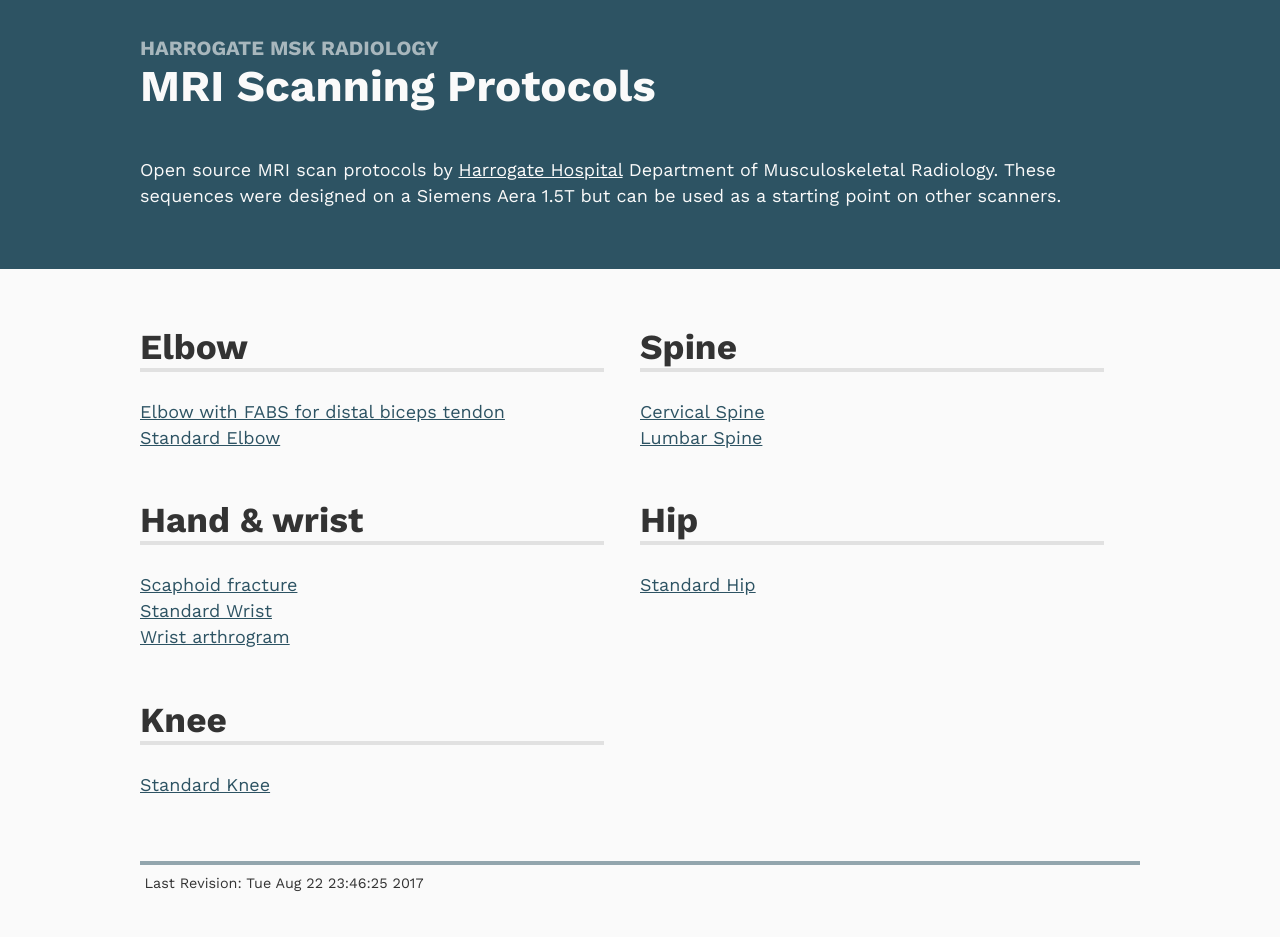
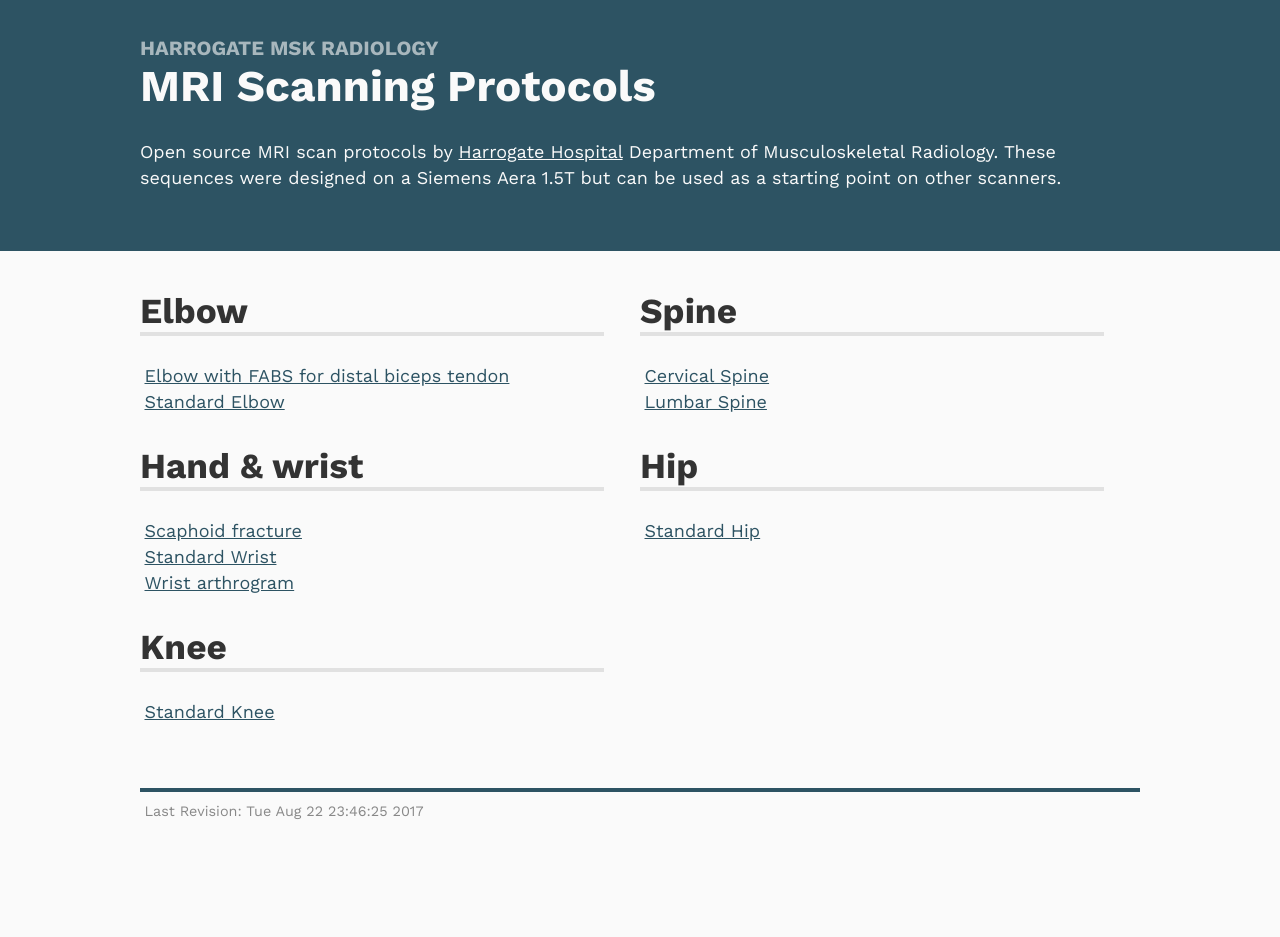
Before and after one commit to harrogatemsk/harrogatemsk.github.io, a Jekyll site: the page built from index.html, in a window 1280 px wide. Built offline with Jekyll 4.4.1, drawn with Linux system fonts in a browser that asks for light colours; after the commit the page ends 900 px from its top, so only the background shows below that.

Commit message:
Update style.scss

```diff
--- a/assets/css/style.scss
+++ b/assets/css/style.scss
@@ -28,7 +28,7 @@ body {
 p {margin-bottom: 1.3em;}
 
 h1, h2, h3, h4 {
-  margin: 0.6em 0 1em;
+  margin: 0.6% 0 1%;
   font-weight: 700;
   line-height: 1.2;
 }
@@ -92,10 +92,10 @@ header a:hover { color: rgba($header_text_color, 0.75); text-decoration: underli
 }
 
 footer {
-	display: block;
-	border-top: 4px solid rgba($primary_color,0.5);
+	border-top: 4px solid $primary_color;
 	padding: 0.25em;
 	margin-top: 2em;
+    color: #888;
 }
 
 ul.breadcrumbs {
@@ -136,7 +136,7 @@ ul.breadcrumbs li { list-style: none; display: inline-block; }
 }
 
 .list {
-	padding: 0.5em 0em;
+	padding: 0.5em 0.25em;
 }
 
 .list li { list-style: none; }
```
